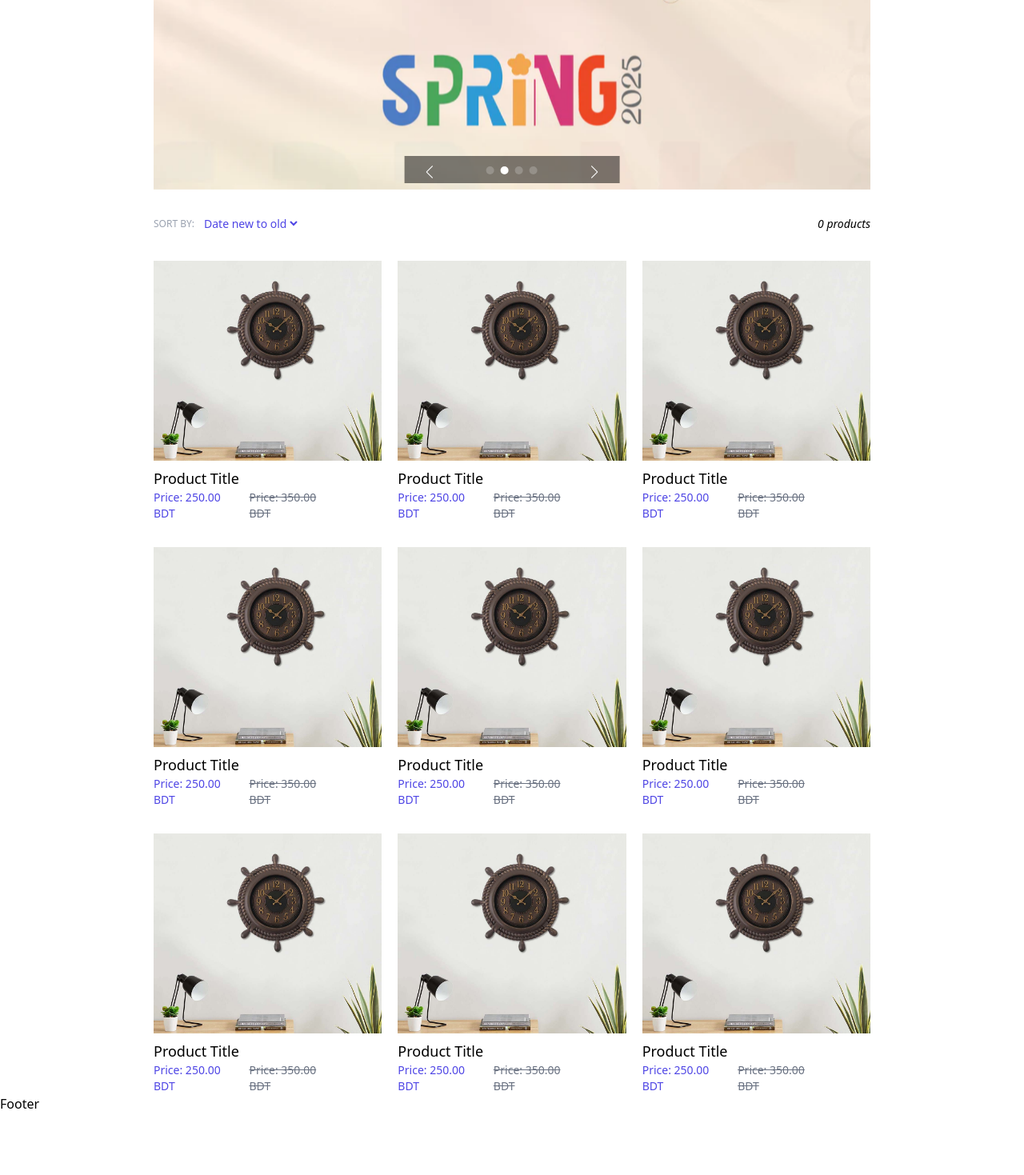
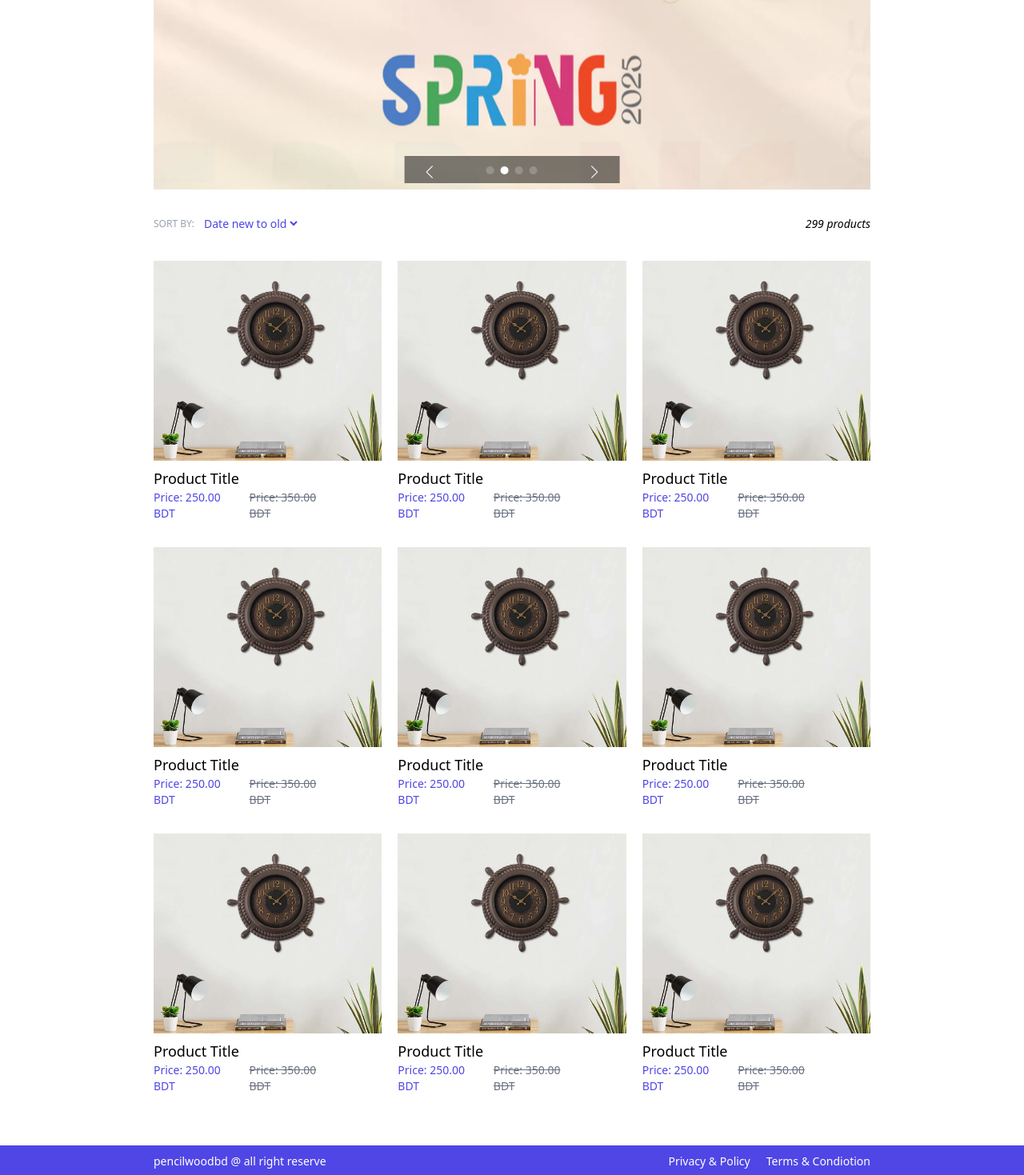
Before and after one commit to JewelHFahim/pencil-wood-bd, a React (Vite) app: page / in a window 1280 px wide. Shown: the part 123-1592 px from the top of the page at 80% size. Before the commit the page ends 1515 px from the top, so only its background shows below. Built offline with nearby package versions, Linux system fonts and the light colour scheme.

Commit message:
Slider and HomePage Product

```diff
--- a/src/components/products/FilterSort.tsx
+++ b/src/components/products/FilterSort.tsx
@@ -10,7 +10,7 @@ const FilterSort = () => {
         </select>
       </div>
 
-      <p className="text-sm italic"> 0 products</p>
+      <p className="text-sm italic"> 299 products</p>
     </div>
   );
 };
--- a/src/components/shared/Footer.tsx
+++ b/src/components/shared/Footer.tsx
@@ -1,8 +1,18 @@
+import { Link } from "react-router";
 
 const Footer = () => {
   return (
-    <div>Footer</div>
-  )
-}
+    <div className="mt-16 bg-primary h-[40px]">
+      <div className="sm:w-full md:w-[85vw] lg:w-[80vw] xl:w-[70vw] mx-auto w-full h-full flex justify-between items-center text-white text-sm">
+        <p>pencilwoodbd @ all right reserve</p>
 
-export default Footer
+        <div className="flex items-center gap-5">
+          <Link to="">Privacy & Policy</Link>
+          <Link to="">Terms & Condiotion</Link>
+        </div>
+      </div>
+    </div>
+  );
+};
+
+export default Footer;
--- a/src/components/shared/navs/MobileMenu.tsx
+++ b/src/components/shared/navs/MobileMenu.tsx
@@ -12,12 +12,11 @@ interface MobileMenuProps {
 }
 
 const MobileMenu: FC<MobileMenuProps> = ({ isOpen, toggleDrawer }) => {
-
   const navigation = [
-    { title: "Home", path: "javascript:void(0)" },
-    { title: "About", path: "javascript:void(0)" },
-    { title: "Contact", path: "javascript:void(0)" },
-    { title: "Porducts", path: "javascript:void(0)" },
+    { title: "Home", path: "" },
+    { title: "About", path: "" },
+    { title: "Contact", path: "" },
+    { title: "Porducts", path: "" },
   ];
 
   //   const filteredNavigation =
@@ -75,7 +74,7 @@ const MobileMenu: FC<MobileMenuProps> = ({ isOpen, toggleDrawer }) => {
                 </div>
                 <div>
                   <span className="block text-gray-400 text-sm font-semibold">
-                    Jewel
+                    Jhon Snow
                   </span>
                   <span className="block mt-px text-gray-500 text-xs">
                     Financial Assitant
--- a/src/components/shared/navs/Navbar.tsx
+++ b/src/components/shared/navs/Navbar.tsx
@@ -13,10 +13,10 @@ const Navbar = () => {
   };
 
   const navigation = [
-    { title: "Home", path: "javascript:void(0)" },
-    { title: "About", path: "javascript:void(0)" },
-    { title: "Contact", path: "javascript:void(0)" },
-    { title: "Porducts", path: "javascript:void(0)" },
+    { title: "Home", path: "" },
+    { title: "About", path: "" },
+    { title: "Contact", path: "" },
+    { title: "Porducts", path: "" },
   ];
 
   return (
@@ -37,7 +37,7 @@ const Navbar = () => {
             {navigation.map((item, idx) => {
               return (
                 <li key={idx} className="text-gray-600 hover:text-indigo-600">
-                  <a href={item.path}>{item.title}</a>
+                  <Link to="/">{item.title}</Link>
                 </li>
               );
             })}
@@ -53,13 +53,13 @@ const Navbar = () => {
             </div>
 
             <div className="md:w-8 md:h-8 flex justify-center items-center rounded-full md:bg-gray-100 hover:text-primary transition-all duration-150 ease-in-out">
-              <Link to="/account" className="text-[22px] md:text-xl">
+              <Link to="" className="text-[22px] md:text-xl">
                 <FaRegUser />
               </Link>
             </div>
 
             <div className="md:w-8 md:h-8 flex justify-center items-center rounded-full md:bg-gray-100 hover:text-primary transition-all duration-150 ease-in-out relative cursor-pointer">
-              <Link to="/cart" className="text-2xl md:text-xl">
+              <Link to="" className="text-2xl md:text-xl">
                 <RiShoppingBagLine />
               </Link>
 
```
